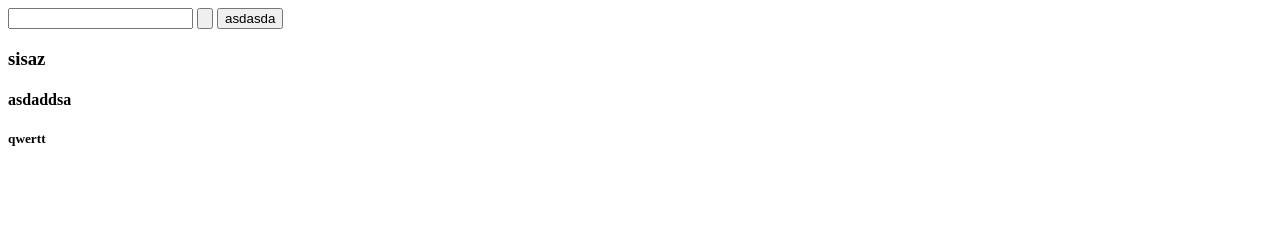
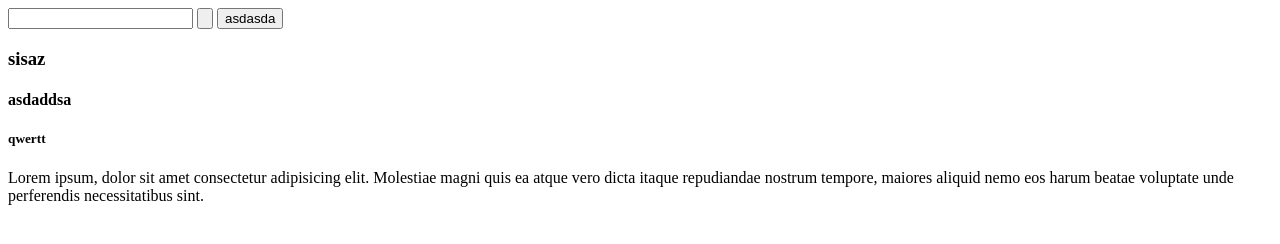
Before and after one commit to RegemLux/prueba, a plain HTML site: page index.html in a window 1280 px wide. Drawn offline with Linux system fonts and the light colour scheme.

Commit message:
Agrego un parrafo

```diff
--- a/index.html
+++ b/index.html
@@ -12,5 +12,6 @@
     <h3>sisaz</h3>
     <h4>asdaddsa</h4>
     <h5>qwertt</h5>
+    <p>Lorem ipsum, dolor sit amet consectetur adipisicing elit. Molestiae magni quis ea atque vero dicta itaque repudiandae nostrum tempore, maiores aliquid nemo eos harum beatae voluptate unde perferendis necessitatibus sint.</p>
 </body>
 </html>
```
